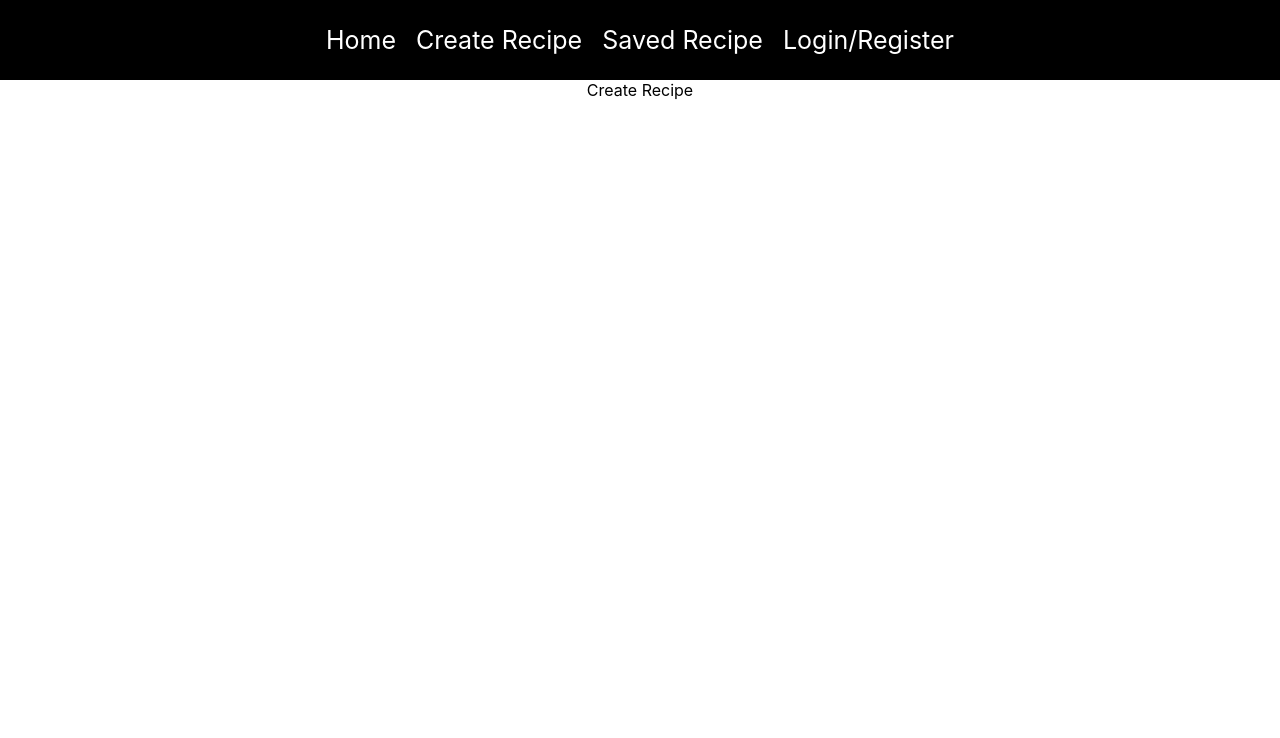
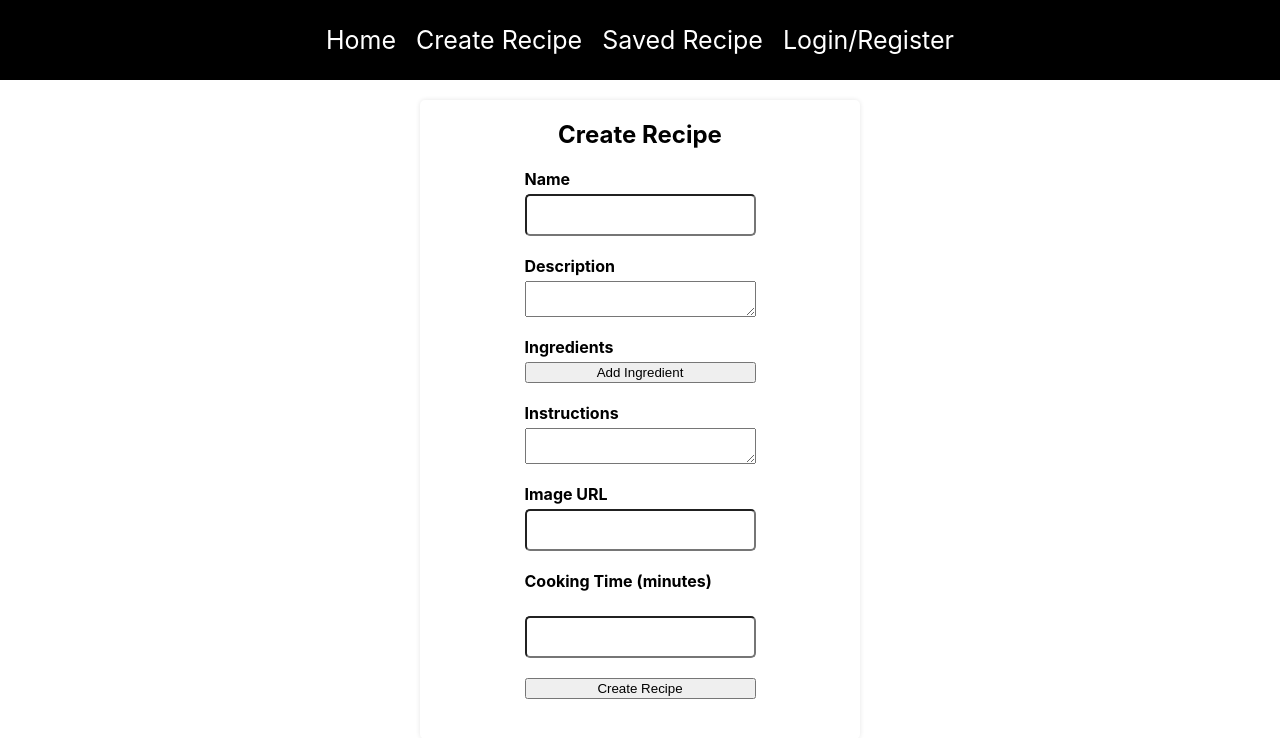
Before and after one commit to nikumaruku/web-dev-23, a React (Create React App) app in the folder MERN/Recipe App/client/: page /saved-recipe in a window 1280 px wide. Shown: the top 738 px of the page. Built offline with nearby package versions, Linux system fonts and the light colour scheme.

Commit message:
Implement Create Recipe page

```diff
--- a/MERN/Recipe App/client/src/pages/createRecipe.js
+++ b/MERN/Recipe App/client/src/pages/createRecipe.js
@@ -1,3 +1,102 @@
+import { useState } from "react";
+import axios from "axios";
+import { useGetUserID } from "../hooks/useGetUserID";
+
 export const CreateRecipe = () => {
-  return <div>Create Recipe</div>;
+  const userID = useGetUserID();
+  console.log(userID);
+
+  const [recipe, setRecipe] = useState({
+    name: "",
+    ingredients: [],
+    instructions: "",
+    imageURL: "",
+    cookingTime: 0,
+    recipeOwner: userID,
+  });
+
+  const handleChange = (e) => {
+    const { name, value } = e.target;
+    setRecipe({ ...recipe, [name]: value });
+  };
+
+  const handleIngredientChange = (e, index) => {
+    const { value } = e.target;
+    const ingredients = recipe.ingredients;
+    ingredients[index] = value;
+    setRecipe({ ...recipe, ingredients });
+  };
+
+  const addIngredients = () => {
+    setRecipe({ ...recipe, ingredients: [...recipe.ingredients, ""] });
+  };
+
+  const submitRecipe = async (e) => {
+    e.preventDefault();
+    try {
+      await axios.post("http://localhost:3001/recipes", recipe);
+      alert("Recipe has been successfully created!");
+    } catch (err) {
+      // console.error(err);
+      alert("Something went wrong! Please try again");
+    }
+  };
+
+  return (
+    <div className="create-recipe">
+      <h2>Create Recipe</h2>
+      <form>
+        <label htmlFor="name">Name</label>
+        <input type="text" id="name" name="name" onChange={handleChange} />
+        <br />
+        <label htmlFor="description">Description</label>
+        <textarea
+          id="description"
+          name="description"
+          onChange={handleChange}
+        ></textarea>
+        <br />
+        <label htmlFor="ingredients">Ingredients</label>
+        {recipe.ingredients.map((ingredient, index) => (
+          <input
+            key={index}
+            value={ingredient}
+            name="ingredients"
+            type="text"
+            onChange={(e) => handleIngredientChange(e, index)}
+          />
+        ))}
+        <button type="button" onClick={addIngredients}>
+          Add Ingredient
+        </button>
+        <br />
+        <label htmlFor="instructions">Instructions</label>
+        <textarea
+          id="instructions"
+          name="instructions"
+          onChange={handleChange}
+        ></textarea>
+        <br />
+        <label htmlFor="imageUrl">Image URL</label>
+        <input
+          type="text"
+          id="imageURL"
+          name="imageURL"
+          onChange={handleChange}
+        />
+        <br />
+        <label htmlFor="cookingTime">Cooking Time (minutes)</label>
+        <br />
+        <input
+          type="number"
+          id="cookingTime"
+          name="cookingTime"
+          onChange={handleChange}
+        />
+        <br />
+        <button type="submit" onClick={submitRecipe}>Create Recipe</button>
+        <br />
+      </form>
+    </div>
+  );
 };
```
Also changed, not shown: 1 other file (tests, documents, lock files or other folders).
